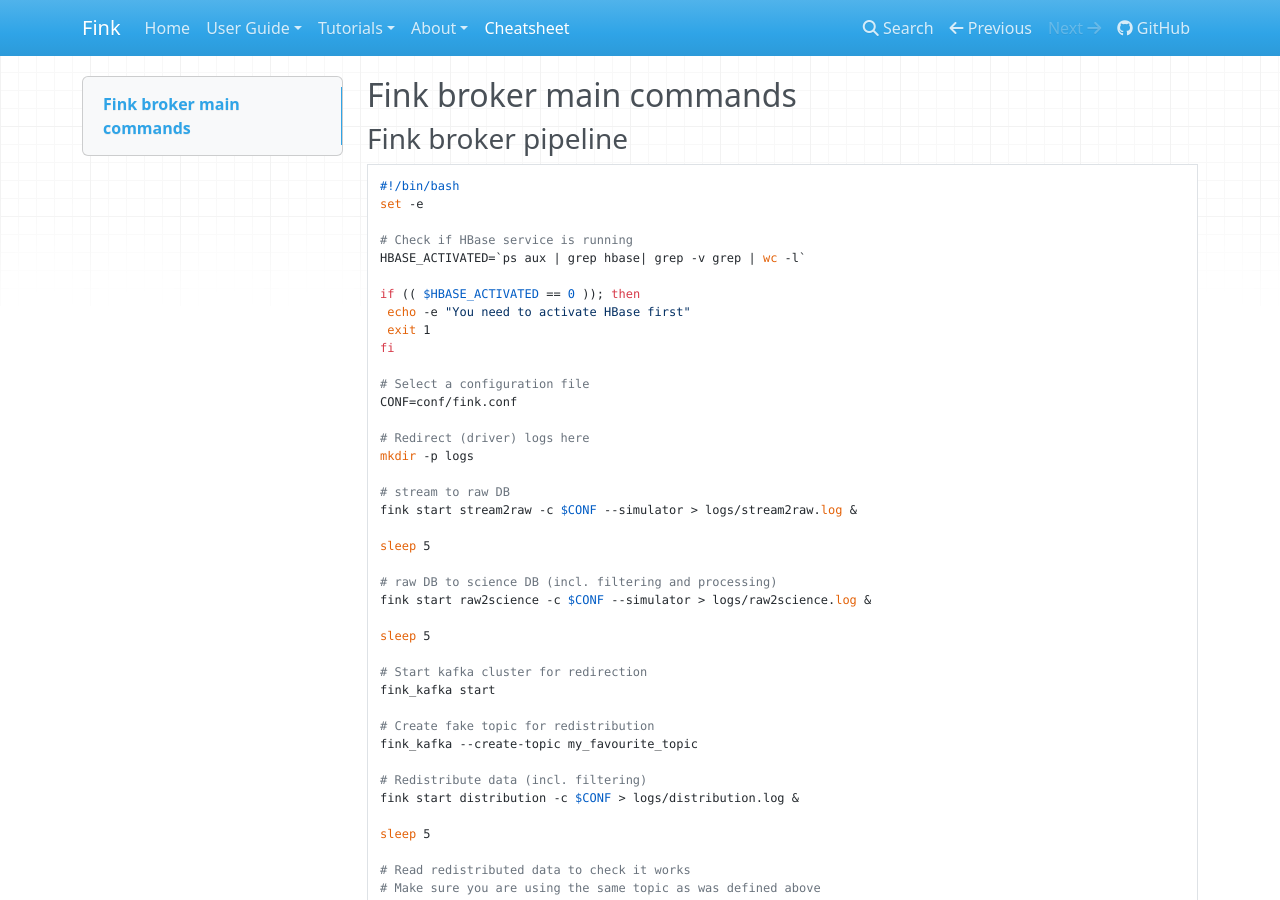
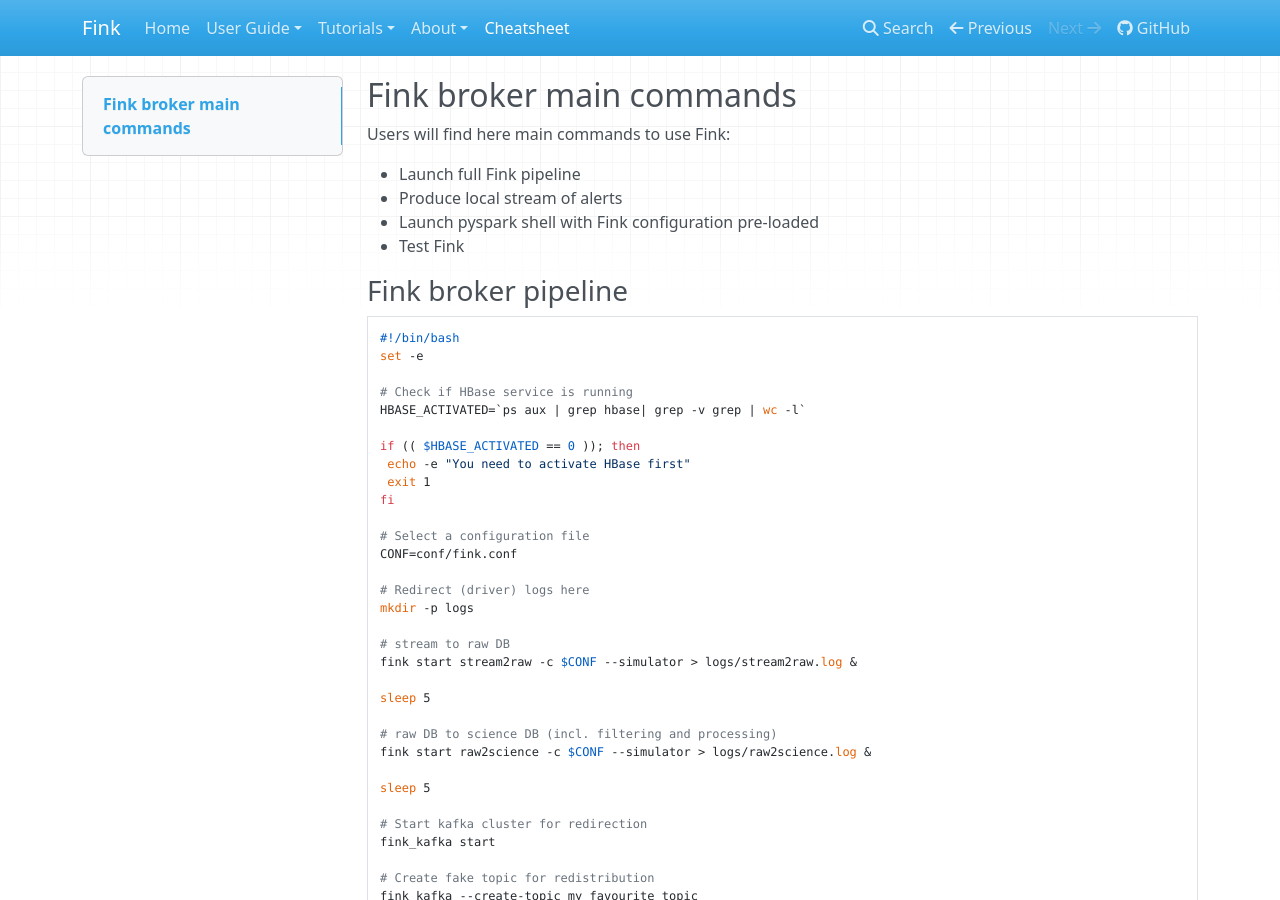
Before and after one commit to astrolabsoftware/fink, an MkDocs documentation site: the page built from docs/cheatsheet.md, in a window 1280 px wide and 900 px high. Built offline with MkDocs 1.6.1, drawn with Linux system fonts in a browser that asks for light colours; nearby versions of some CDN libraries.

Commit message:
Update the cheat sheet

````diff
--- a/docs/cheatsheet.md
+++ b/docs/cheatsheet.md
@@ -1,4 +1,11 @@
 ## Fink broker main commands
+
+Users will find here main commands to use Fink:
+
+- Launch full Fink pipeline
+- Produce local stream of alerts
+- Launch pyspark shell with Fink configuration pre-loaded
+- Test Fink
 
 ### Fink broker pipeline
 
@@ -65,5 +72,3 @@ fink_shell -c conf/fink.conf.shell
 ```bash
 fink_test
 ```
-
-###
````
